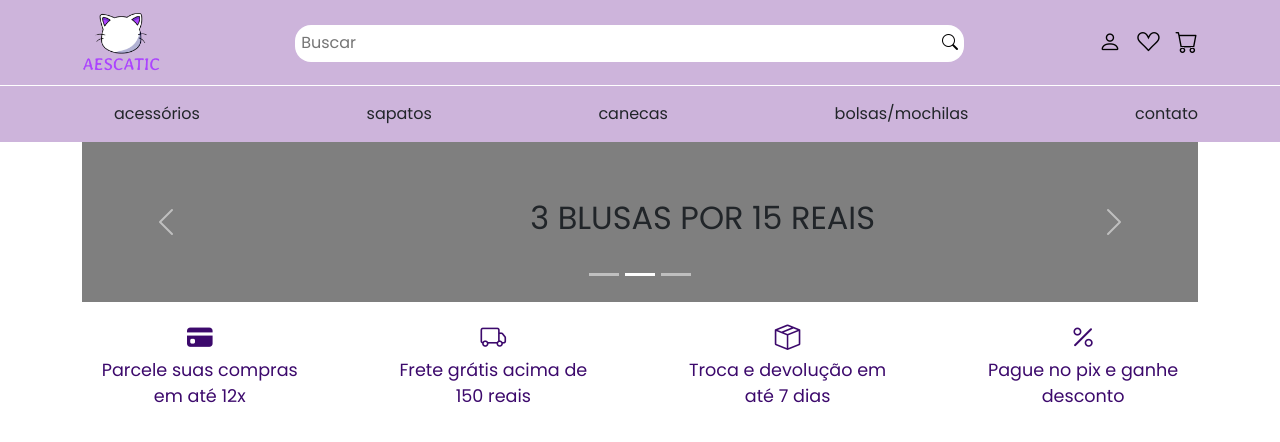
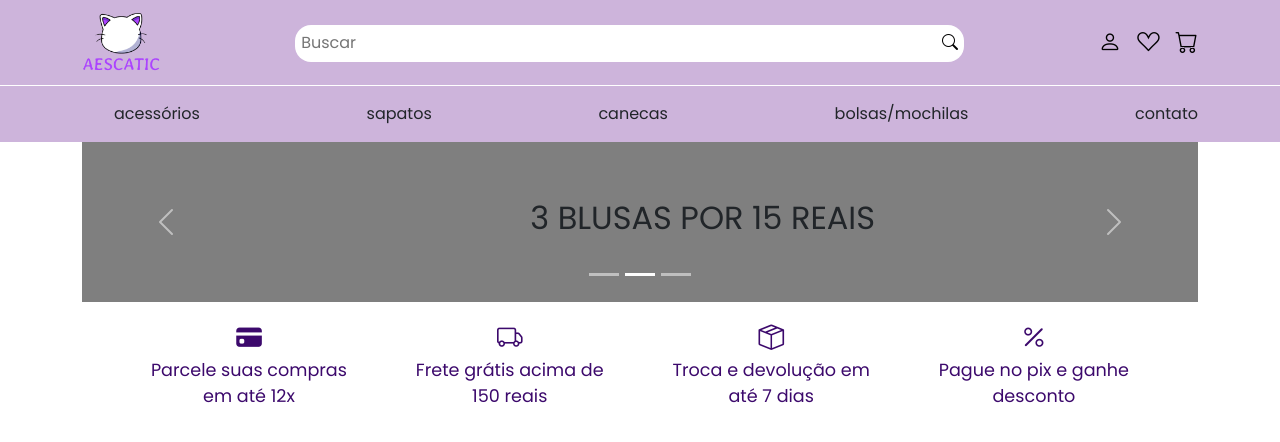
Before and after one commit to JeffersonAlves7/aescatic, a React (Vite) app: page / in a window 1280 px wide. Shown: the top 442 px of the page. Built offline with nearby package versions, Linux system fonts and the light colour scheme.

Commit message:
feat: add container outside sobre component

```diff
--- a/src/Views/Home/components/Sobre/index.jsx
+++ b/src/Views/Home/components/Sobre/index.jsx
@@ -2,6 +2,7 @@ import { flex, p, bi } from "./styles.module.css";
 
 export function Sobre() {
   return (
+    <div className="container">
       <div className={flex}>
         <div>
           <div className={bi}>
@@ -36,5 +37,6 @@ export function Sobre() {
           </p>
         </div>
       </div>
+    </div>
   );
 }
```
Lines whose indentation alone changed are shown as unchanged.
